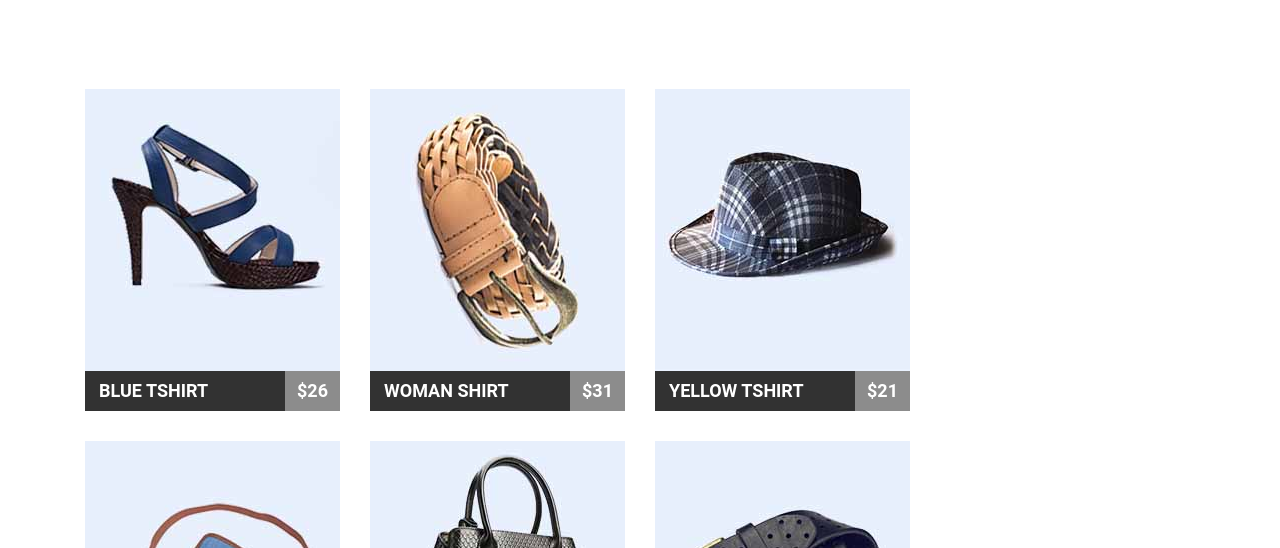
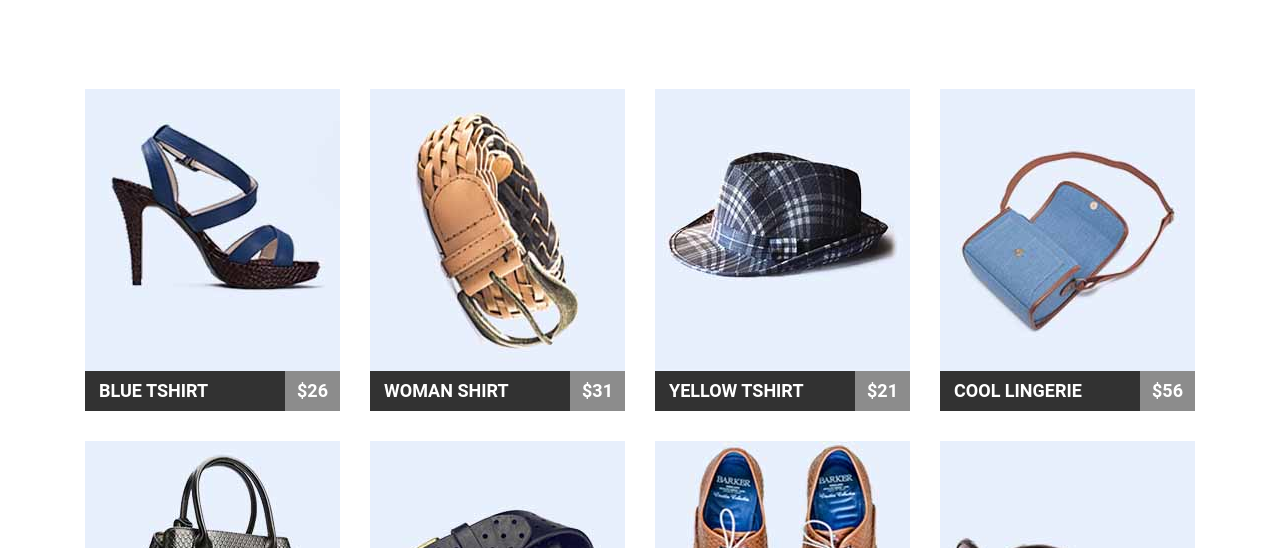
Before and after one commit to elenaBolshunova/goit-fe-course, a plain HTML site: page hw-04/index.html in a window 1280 px wide. Shown: the part 252-800 px from the top of the page. Drawn offline with nearby package versions, Linux system fonts and the light colour scheme.

Commit message:
hower margin-right

```diff
--- a/hw-04/css/style.css
+++ b/hw-04/css/style.css
@@ -86,17 +86,21 @@ img {
     display: block;
 }
 .product-card {
-    display: inline-block;
-    float: left;
+
+
     width: 255px;
     height: 322px;
     font-family: 'Roboto', sans-serif;
     font-weight: 900;
     color: #fff;
+
+}
+li {
+    float: left;
     margin-right: 30px;
     margin-bottom: 30px;
 }
- .products_box li:nth-child(n+4) {
+ .products_box li:nth-child(4n+4) {
     margin-right: 0;
 }
 .products_box li:nth-last-child(-n+4) {
@@ -125,10 +129,10 @@ img {
     color: #ffffff;
     font-weight: 700;
 }
-.product-card .name:hover {
+ .product-card:hover .name {
     background-color: #1abc9c;
 }
-.product-card .price:hover {
+ .product-card:hover .price {
     background-color: #7fd9c7;
 }
 .products {
@@ -193,6 +197,9 @@ h3::after {
     height: 50px;
     text-rendering: auto;
 }
+.read:hover {
+    background-color: #7fd9c7;
+}
 p {
     margin: 15px 0px 18px 0px;
 }
--- a/hw-04/index.html
+++ b/hw-04/index.html
@@ -28,17 +28,17 @@
 <main>
     <section class="products">
         <h2 class="title">FEATURED PRODUCTS</h2>
-            <div class="products_box clearfix">
-                <ul>
-                    <li><a href="#" class="product-card clearfix">
-                        <img src="img/01.jpg" alt="women shoes" width="255" height="282">
+            <div class="products_box">
+                <ul class="image clearfix">
+                    <li class="foto"><a href="#" class="product-card">
+                        <img src="img/01.jpg"  alt="women shoes" width="255" height="282">
                         <span class="link name">Blue Tshirt</span>
                         <span class="link price">$26</span></a></li>
-                    <li><a href="#" class="product-card clearfix">
+                    <li><a href="#" class="product-card">
                         <img src="img/02.jpg" alt="belt" width="255" height="282">
                         <span class="link name">Woman shirt</span>
                         <span class="link price">$31</span></a></li>
-                    <li><a href="#" class="product-card clearfix">
+                    <li><a href="#" class="product-card">
                         <img src="img/03.jpg" alt="hat" width="255" height="282">
                         <span class="link name">Yellow Tshirt</span>
                         <span class="link price">$21</span></a></li>
```
